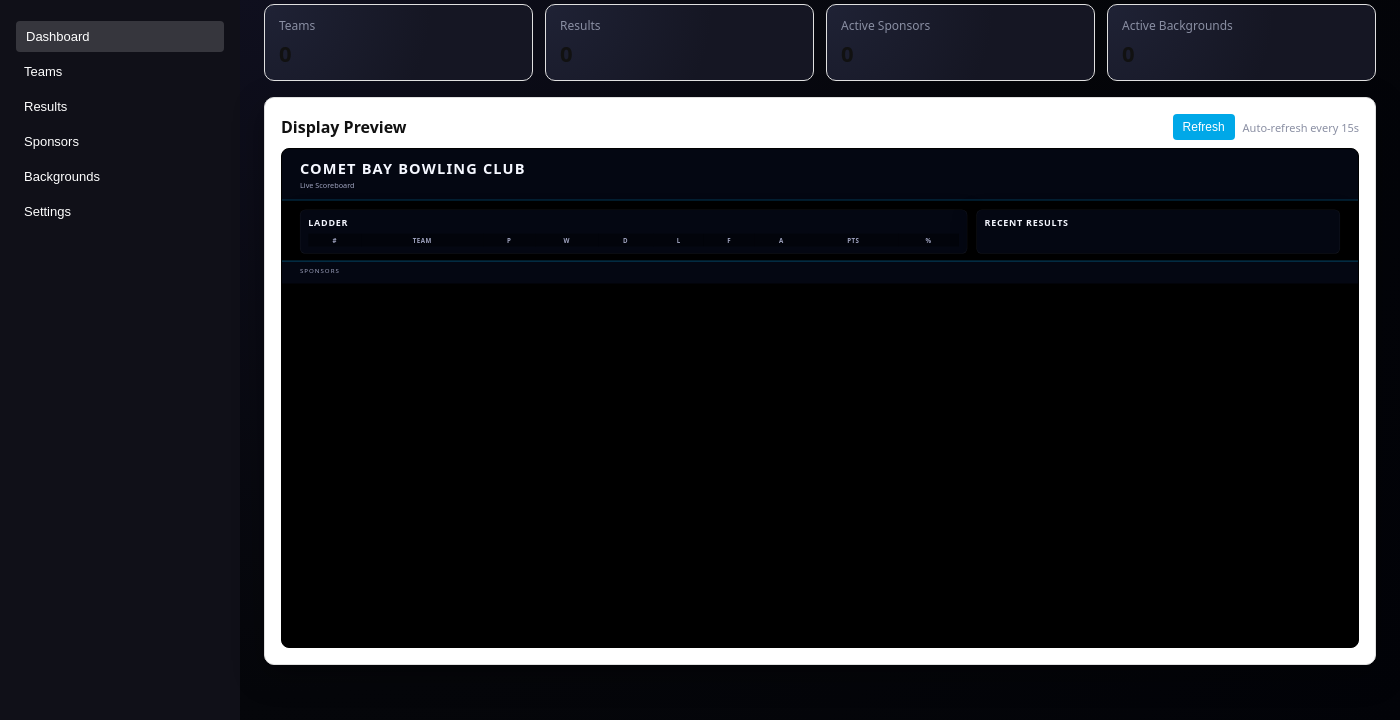
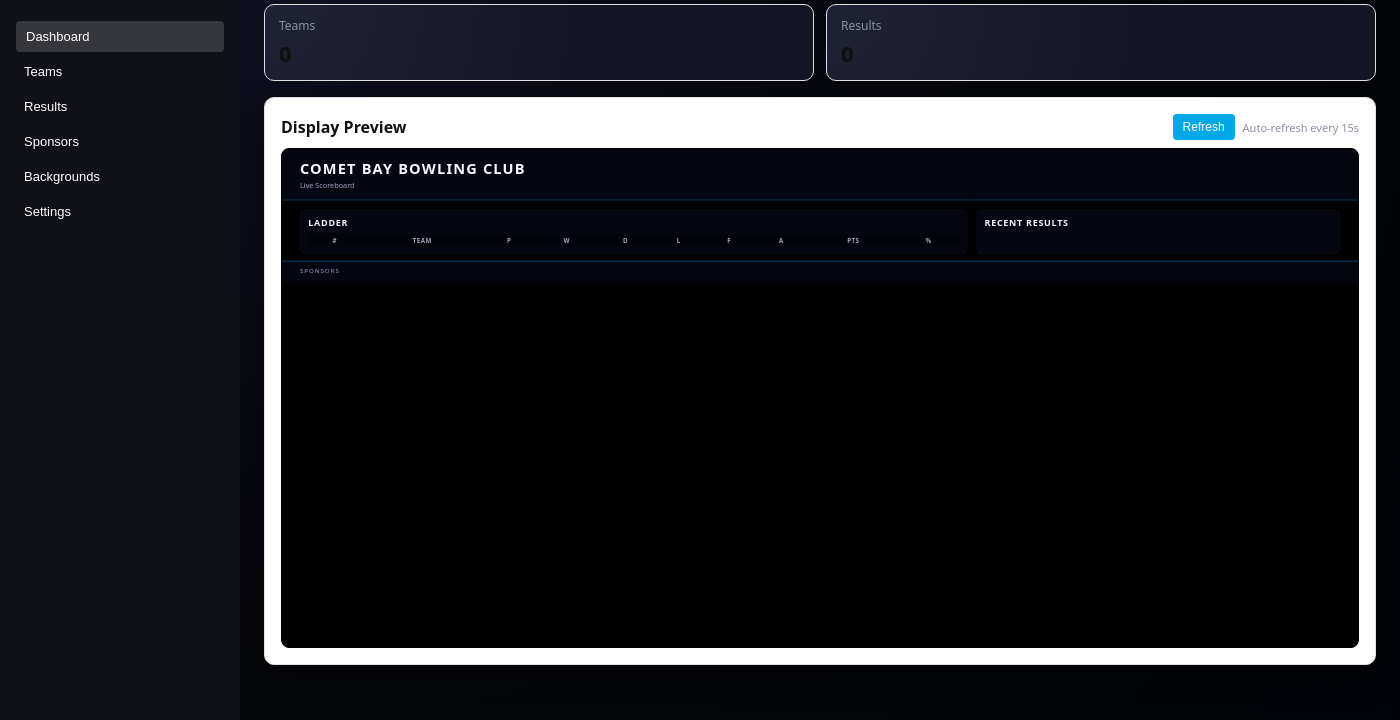
Before and after one commit to Burga-79/CBBC-Scoreboard-V1.1, an Electron app: page admin/admin.html in a window 1400 px wide. Shown: the part 80-800 px from the top of the page. Drawn offline with Linux system fonts and the light colour scheme.

Commit message:
Update admin.html

```diff
--- a/admin/admin.html
+++ b/admin/admin.html
@@ -49,14 +49,6 @@
         <div class="stat-card">
           <div class="stat-label">Results</div>
           <div class="stat-value" id="statResults">0</div>
-        </div>
-        <div class="stat-card">
-          <div class="stat-label">Active Sponsors</div>
-          <div class="stat-value" id="statSponsors">0</div>
-        </div>
-        <div class="stat-card">
-          <div class="stat-label">Active Backgrounds</div>
-          <div class="stat-value" id="statBackgrounds">0</div>
         </div>
       </div>
 
```
